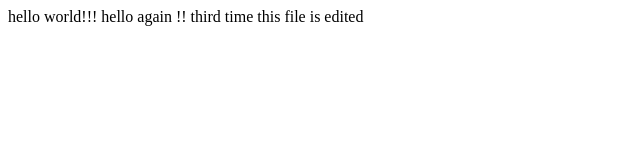
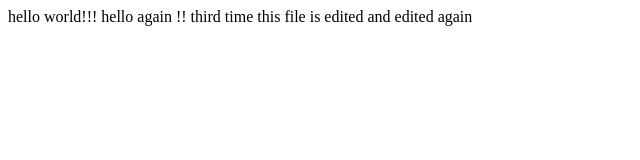
Before and after one commit to darshparikh/leec0, a plain HTML site: page hello.html in a window 1280 px wide. Shown: the whole page, without its empty margins (0-640 px from the left). Drawn offline with Linux system fonts and the light colour scheme.

Commit message:
Update hello.html

```diff
--- a/hello.html
+++ b/hello.html
@@ -6,5 +6,6 @@
 <body>
 	hello world!!! hello again !! third time
         this file is edited
+	and edited again
 </body>
 </html>
```
